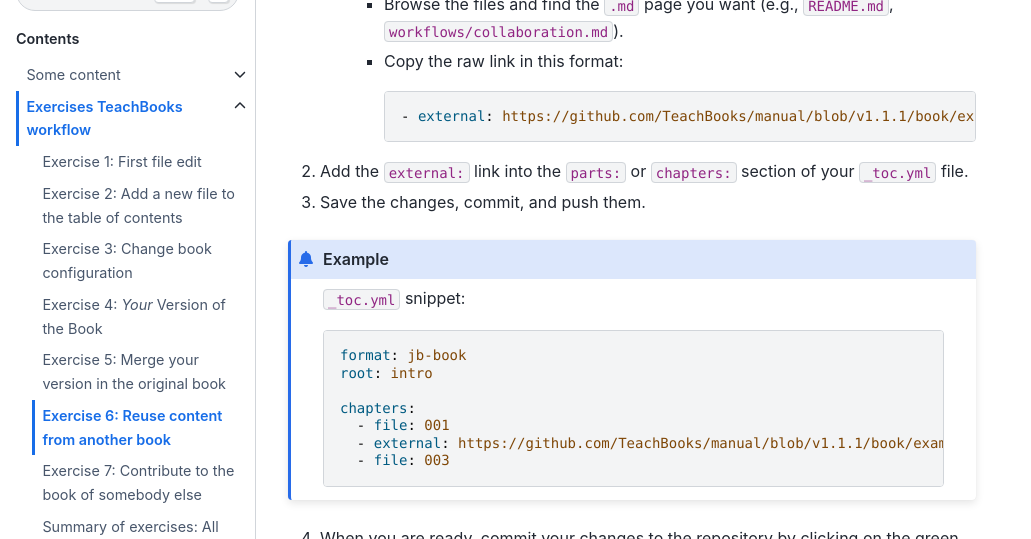
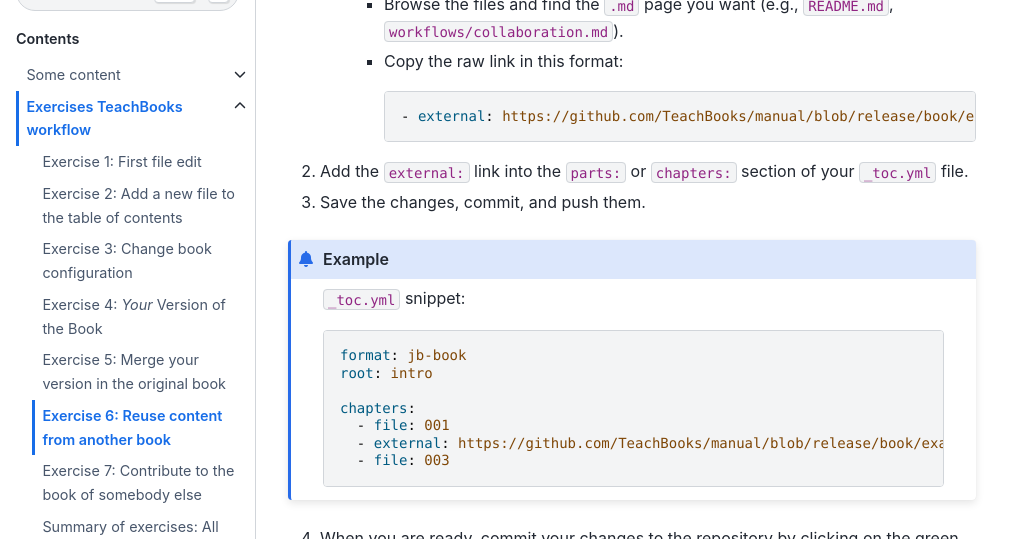
Before and after one commit to TeachBooks/template, a Jupyter Book: the page built from book/exercises/005a.md, in a window 1280 px wide and 900 px high, scrolled down 587 px. Shown: the part 152-691 px from the top of the window, without its empty margins (0-1031 px from the left). Built offline with Jupyter Book 1.0.4 settings and Sphinx 7.4.7 and the Sphinx Book theme 1.1.4, drawn with Linux system fonts in a browser that asks for light colours; comment, search, counter and statistics services are not loaded; part of the change alters nothing that is shown.

Commit message:
external link with branch

`````diff
--- a/book/exercises/005a.md
+++ b/book/exercises/005a.md
@@ -22,7 +22,7 @@ Can you include a page from someone else’s book into your own using `external:
      * Copy the raw link in this format:
 
        ```yaml
-       - external: https://github.com/TeachBooks/manual/blob/v1.1.1/book/examples/book_structure.md
+       - external: https://github.com/TeachBooks/manual/blob/release/book/examples/book_structure.md
        ```
 
 2. Add the `external:` link into the `parts:` or `chapters:` section of your `_toc.yml` file.
@@ -39,7 +39,7 @@ Can you include a page from someone else’s book into your own using `external:
 
   chapters:
     - file: 001
-    - external: https://github.com/TeachBooks/manual/blob/v1.1.1/book/examples/book_structure.md
+    - external: https://github.com/TeachBooks/manual/blob/release/book/examples/book_structure.md
     - file: 003
   ```
 ````
`````
